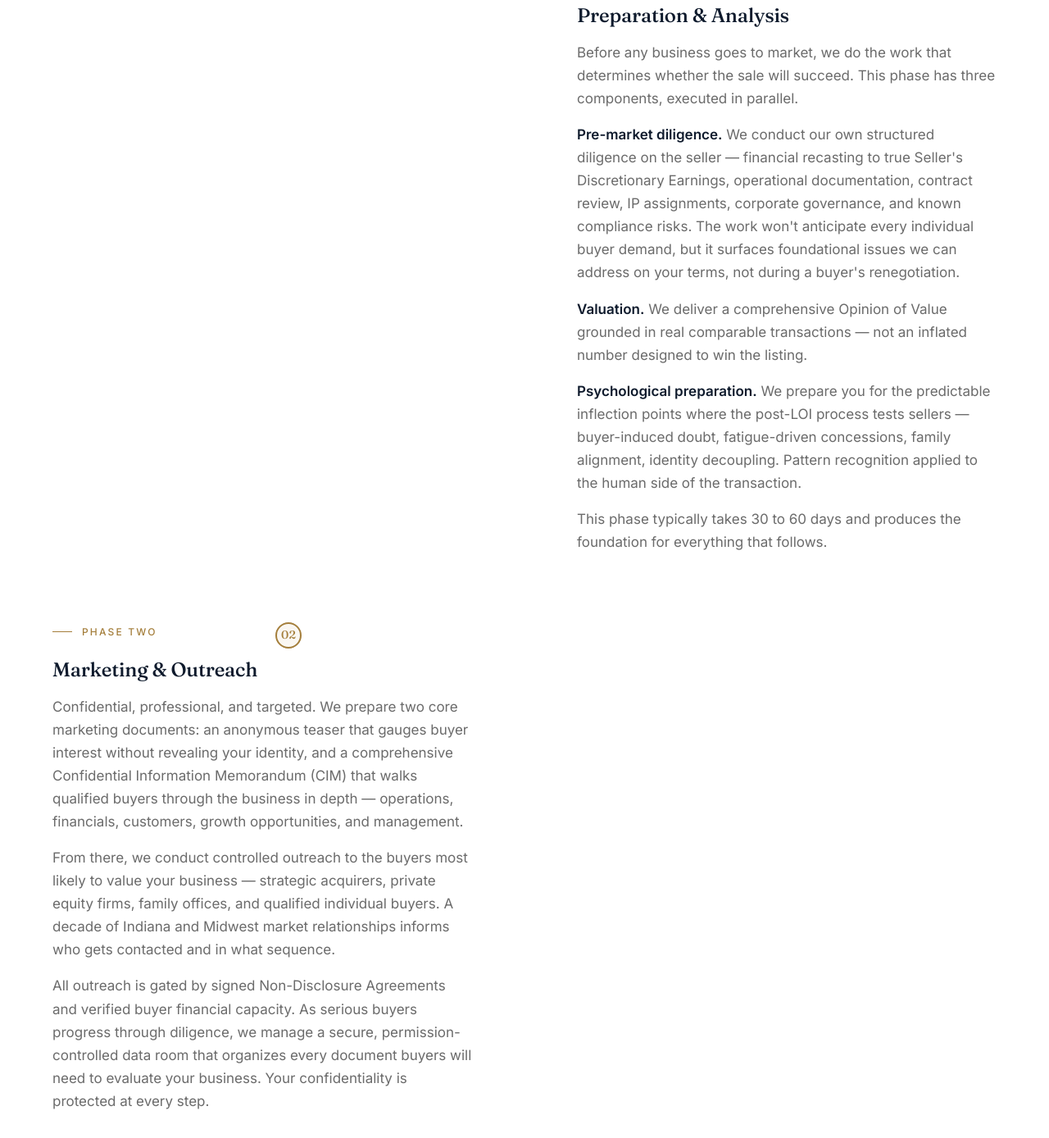
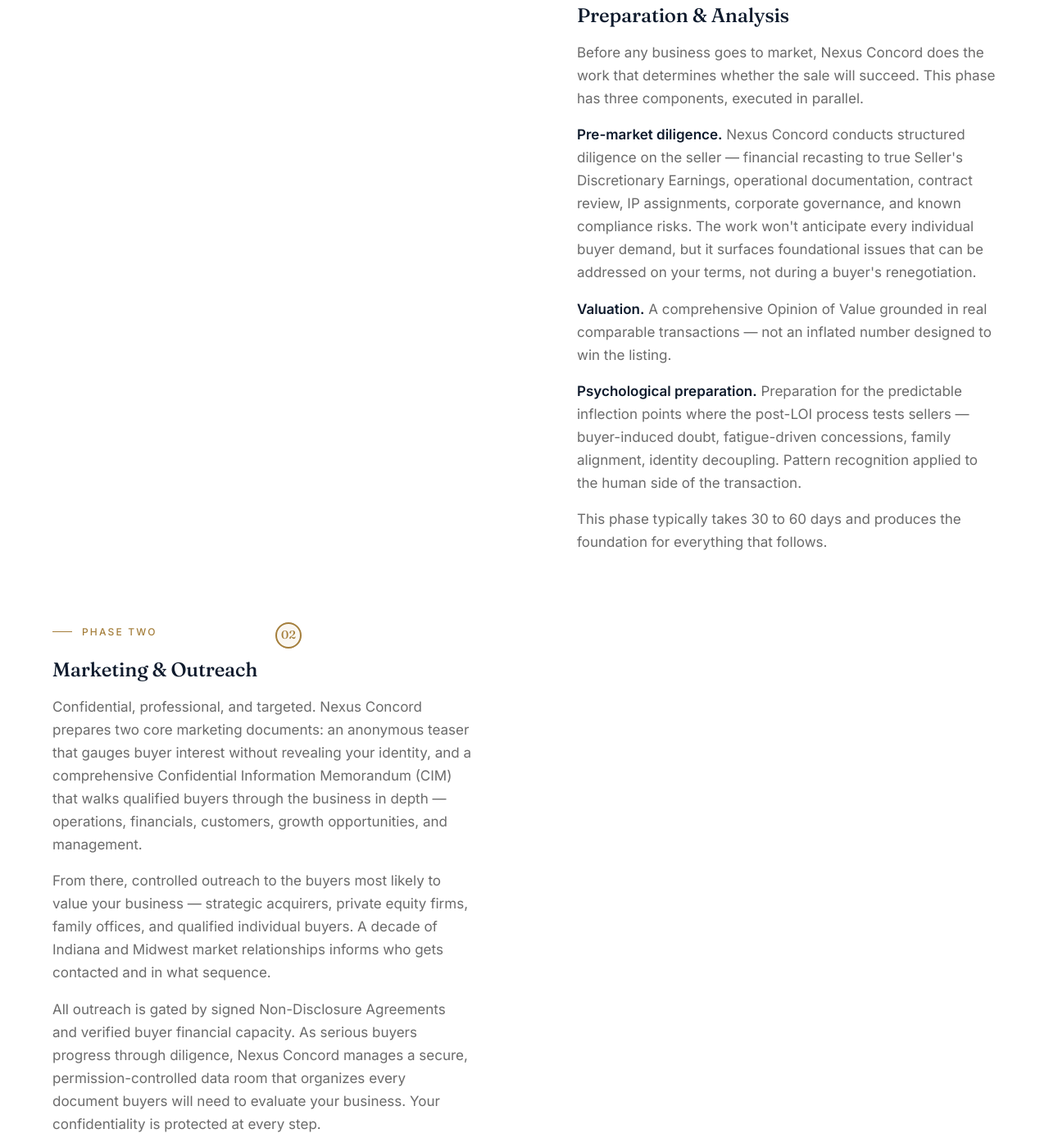
Before and after one commit to NexusConcord/nexus-concord, a plain HTML site: page process.html in a window 1280 px wide. Shown: the part 966-2354 px from the top of the page at 82% size. Drawn offline with Linux system fonts and the light colour scheme.

Commit message:
Update process.html
language cleanup

```diff
--- a/process.html
+++ b/process.html
@@ -66,10 +66,10 @@
         <div class="timeline-marker">01</div>
         <span class="eyebrow">Phase One</span>
         <h3 style="margin-bottom: 1rem;">Preparation &amp; Analysis</h3>
-        <p style="color: var(--text-muted); line-height: 1.65; margin-bottom: 1rem;">Before any business goes to market, we do the work that determines whether the sale will succeed. This phase has three components, executed in parallel.</p>
-        <p style="color: var(--text-muted); line-height: 1.65; margin-bottom: 1rem;"><strong style="color: var(--navy);">Pre-market diligence.</strong> We conduct our own structured diligence on the seller — financial recasting to true Seller's Discretionary Earnings, operational documentation, contract review, IP assignments, corporate governance, and known compliance risks. The work won't anticipate every individual buyer demand, but it surfaces foundational issues we can address on your terms, not during a buyer's renegotiation.</p>
-        <p style="color: var(--text-muted); line-height: 1.65; margin-bottom: 1rem;"><strong style="color: var(--navy);">Valuation.</strong> We deliver a comprehensive Opinion of Value grounded in real comparable transactions — not an inflated number designed to win the listing.</p>
-        <p style="color: var(--text-muted); line-height: 1.65; margin-bottom: 1rem;"><strong style="color: var(--navy);">Psychological preparation.</strong> We prepare you for the predictable inflection points where the post-LOI process tests sellers — buyer-induced doubt, fatigue-driven concessions, family alignment, identity decoupling. Pattern recognition applied to the human side of the transaction.</p>
+        <p style="color: var(--text-muted); line-height: 1.65; margin-bottom: 1rem;">Before any business goes to market, Nexus Concord does the work that determines whether the sale will succeed. This phase has three components, executed in parallel.</p>
+        <p style="color: var(--text-muted); line-height: 1.65; margin-bottom: 1rem;"><strong style="color: var(--navy);">Pre-market diligence.</strong> Nexus Concord conducts structured diligence on the seller — financial recasting to true Seller's Discretionary Earnings, operational documentation, contract review, IP assignments, corporate governance, and known compliance risks. The work won't anticipate every individual buyer demand, but it surfaces foundational issues that can be addressed on your terms, not during a buyer's renegotiation.</p>
+        <p style="color: var(--text-muted); line-height: 1.65; margin-bottom: 1rem;"><strong style="color: var(--navy);">Valuation.</strong> A comprehensive Opinion of Value grounded in real comparable transactions — not an inflated number designed to win the listing.</p>
+        <p style="color: var(--text-muted); line-height: 1.65; margin-bottom: 1rem;"><strong style="color: var(--navy);">Psychological preparation.</strong> Preparation for the predictable inflection points where the post-LOI process tests sellers — buyer-induced doubt, fatigue-driven concessions, family alignment, identity decoupling. Pattern recognition applied to the human side of the transaction.</p>
         <p style="color: var(--text-muted); line-height: 1.65; margin-bottom: 1rem;">This phase typically takes 30 to 60 days and produces the foundation for everything that follows.</p>
       </div>
 
@@ -77,24 +77,24 @@
         <div class="timeline-marker">02</div>
         <span class="eyebrow">Phase Two</span>
         <h3 style="margin-bottom: 1rem;">Marketing &amp; Outreach</h3>
-        <p style="color: var(--text-muted); line-height: 1.65; margin-bottom: 1rem;">Confidential, professional, and targeted. We prepare two core marketing documents: an anonymous teaser that gauges buyer interest without revealing your identity, and a comprehensive Confidential Information Memorandum (CIM) that walks qualified buyers through the business in depth — operations, financials, customers, growth opportunities, and management.</p>
-        <p style="color: var(--text-muted); line-height: 1.65; margin-bottom: 1rem;">From there, we conduct controlled outreach to the buyers most likely to value your business — strategic acquirers, private equity firms, family offices, and qualified individual buyers. A decade of Indiana and Midwest market relationships informs who gets contacted and in what sequence.</p>
-        <p style="color: var(--text-muted); line-height: 1.65;">All outreach is gated by signed Non-Disclosure Agreements and verified buyer financial capacity. As serious buyers progress through diligence, we manage a secure, permission-controlled data room that organizes every document buyers will need to evaluate your business. Your confidentiality is protected at every step.</p>
+        <p style="color: var(--text-muted); line-height: 1.65; margin-bottom: 1rem;">Confidential, professional, and targeted. Nexus Concord prepares two core marketing documents: an anonymous teaser that gauges buyer interest without revealing your identity, and a comprehensive Confidential Information Memorandum (CIM) that walks qualified buyers through the business in depth — operations, financials, customers, growth opportunities, and management.</p>
+        <p style="color: var(--text-muted); line-height: 1.65; margin-bottom: 1rem;">From there, controlled outreach to the buyers most likely to value your business — strategic acquirers, private equity firms, family offices, and qualified individual buyers. A decade of Indiana and Midwest market relationships informs who gets contacted and in what sequence.</p>
+        <p style="color: var(--text-muted); line-height: 1.65;">All outreach is gated by signed Non-Disclosure Agreements and verified buyer financial capacity. As serious buyers progress through diligence, Nexus Concord manages a secure, permission-controlled data room that organizes every document buyers will need to evaluate your business. Your confidentiality is protected at every step.</p>
       </div>
 
       <div class="timeline-item reveal">
         <div class="timeline-marker">03</div>
         <span class="eyebrow">Phase Three</span>
         <h3 style="margin-bottom: 1rem;">Buyer Management &amp; LOI</h3>
-        <p style="color: var(--text-muted); line-height: 1.65; margin-bottom: 1rem;">Qualified buyer interest converts to management meetings, structured information exchange, and ultimately competing Indications of Interest and Letters of Intent. We manage the negotiation dynamics, surface and address concerns early, and structure the LOI to protect your interests through diligence.</p>
-        <p style="color: var(--text-muted); line-height: 1.65;">Due diligence coordination begins here. We organize the data room, coordinate buyer requests, and prepare the operational, financial, and legal documentation buyers will scrutinize.</p>
+        <p style="color: var(--text-muted); line-height: 1.65; margin-bottom: 1rem;">Qualified buyer interest converts to management meetings, structured information exchange, and ultimately competing Indications of Interest and Letters of Intent. Nexus Concord manages the negotiation dynamics, surfaces and addresses concerns early, and structures the LOI to protect your interests through diligence.</p>
+        <p style="color: var(--text-muted); line-height: 1.65;">Due diligence coordination begins here. Nexus Concord organizes the data room, coordinates buyer requests, and prepares the operational, financial, and legal documentation buyers will scrutinize.</p>
       </div>
 
       <div class="timeline-item reveal">
         <div class="timeline-marker">04</div>
         <span class="eyebrow">Phase Four</span>
         <h3 style="margin-bottom: 1rem;">Deal Management &amp; Closing</h3>
-        <p style="color: var(--text-muted); line-height: 1.65; margin-bottom: 1rem;">From signed LOI to closing wire, we manage the dozens of moving parts that determine whether a deal closes well, closes badly, or doesn't close at all. Coordination with your attorney on the definitive purchase agreement. Coordination with your CPA on tax structuring. Buyer financing oversight. Closing checklist management.</p>
+        <p style="color: var(--text-muted); line-height: 1.65; margin-bottom: 1rem;">From signed LOI to closing wire, Nexus Concord manages the dozens of moving parts that determine whether a deal closes well, closes badly, or doesn't close at all. Coordination with your attorney on the definitive purchase agreement. Coordination with your CPA on tax structuring. Buyer financing oversight. Closing checklist management.</p>
         <p style="color: var(--text-muted); line-height: 1.65;">The job ends when the wire hits your account — and not a moment before.</p>
       </div>
     </div>
```
